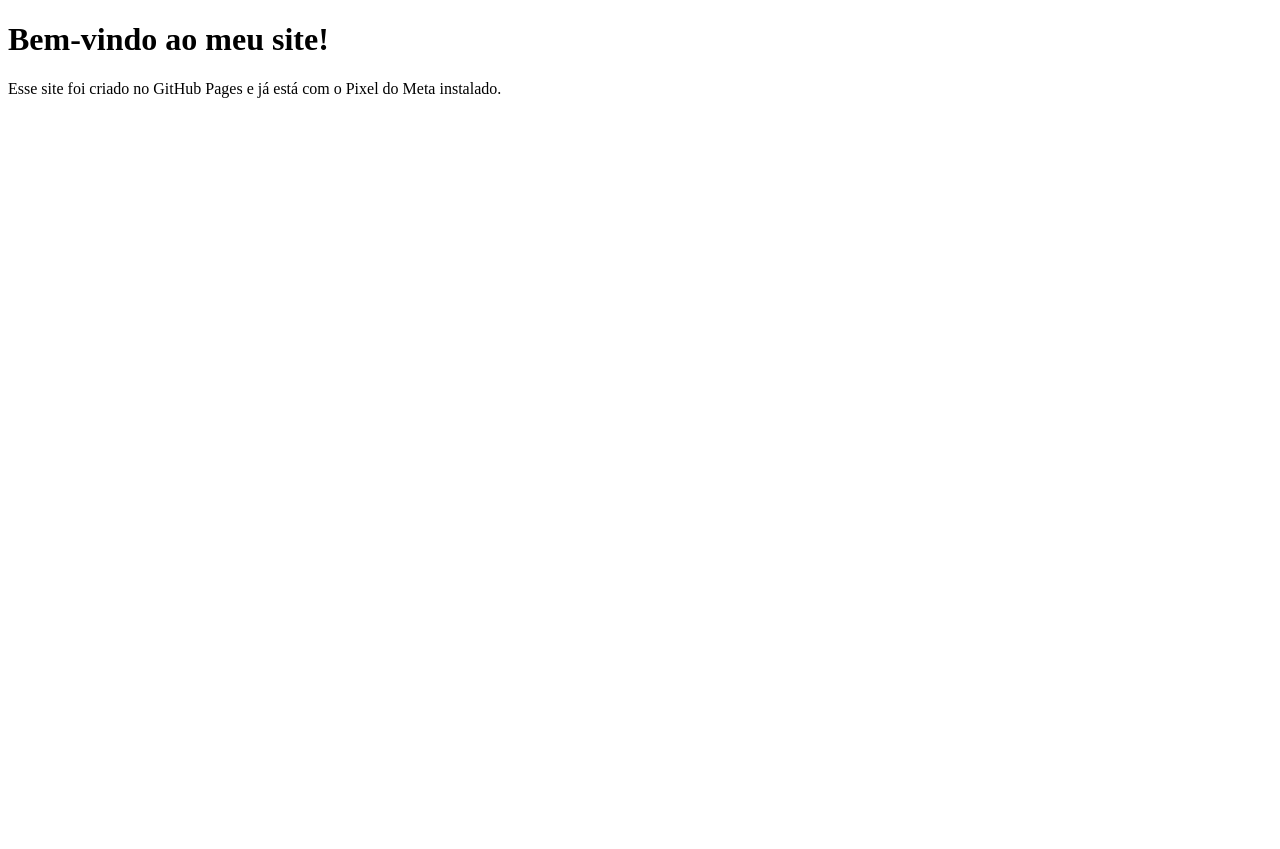
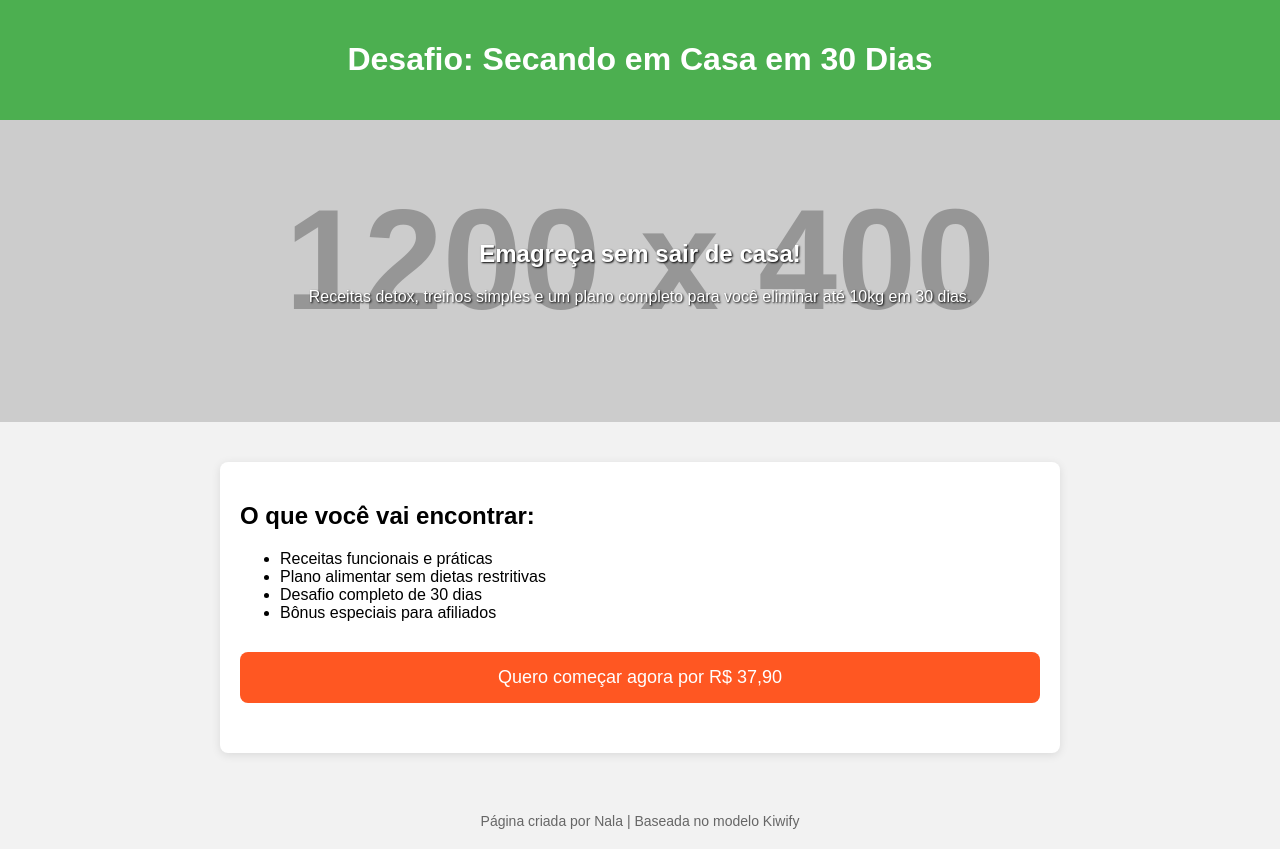
Before and after one commit to nalala555/Site-25, a plain HTML site: page index.html in a window 1280 px wide. Before the commit the page ends 800 px from the top, so only its background shows below. Drawn offline with Linux system fonts and the light colour scheme; placeholder pictures from the web are drawn by us.

Commit message:
Update index.html
Atualizando para landing page

```diff
--- a/index.html
+++ b/index.html
@@ -1,32 +1,79 @@
 <!DOCTYPE html>
-<html lang="pt-BR">
+<html lang="pt-br">
 <head>
   <meta charset="UTF-8">
-  <title>Meu Site com Pixel</title>
+  <meta name="viewport" content="width=device-width, initial-scale=1.0">
+  <title>Secando em Casa em 30 Dias</title>
+  <style>
+    body {
+      font-family: Arial, sans-serif;
+      margin: 0;
+      padding: 0;
+      background: #f2f2f2;
+    }
+    header {
+      background: #4CAF50;
+      color: white;
+      padding: 20px;
+      text-align: center;
+    }
+    .hero {
+      background: url('https://via.placeholder.com/1200x400') no-repeat center center/cover;
+      padding: 100px 20px;
+      color: white;
+      text-shadow: 1px 1px 2px black;
+      text-align: center;
+    }
+    .content {
+      max-width: 800px;
+      margin: 40px auto;
+      background: white;
+      padding: 20px;
+      border-radius: 8px;
+      box-shadow: 0 2px 10px rgba(0,0,0,0.1);
+    }
+    .cta {
+      display: block;
+      text-align: center;
+      background: #FF5722;
+      color: white;
+      padding: 15px;
+      border-radius: 8px;
+      text-decoration: none;
+      font-size: 18px;
+      margin: 30px 0;
+    }
+    footer {
+      text-align: center;
+      padding: 20px;
+      font-size: 14px;
+      color: #666;
+    }
+  </style>
+</head>
+<body>
+  <header>
+    <h1>Desafio: Secando em Casa em 30 Dias</h1>
+  </header>
 
-  <!-- INÍCIO DO PIXEL DO META -->
-  <script>
-    !function(f,b,e,v,n,t,s)
-    {if(f.fbq)return;n=f.fbq=function(){n.callMethod?
-    n.callMethod.apply(n,arguments):n.queue.push(arguments)};
-    if(!f._fbq)f._fbq=n;n.push=n;n.loaded=!0;n.version='2.0';
-    n.queue=[];t=b.createElement(e);t.async=!0;
-    t.src=v;s=b.getElementsByTagName(e)[0];
-    s.parentNode.insertBefore(t,s)}(window, document,'script',
-    'https://connect.facebook.net/en_US/fbevents.js');
+  <section class="hero">
+    <h2>Emagreça sem sair de casa!</h2>
+    <p>Receitas detox, treinos simples e um plano completo para você eliminar até 10kg em 30 dias.</p>
+  </section>
 
-    fbq('init', '695753132826426');
-    fbq('track', 'PageView');
-  </script>
-  <noscript>
-    <img height="1" width="1" style="display:none"
-    src="https://www.facebook.com/tr?id=695753132826426&ev=PageView&noscript=1"/>
-  </noscript>
-  <!-- FIM DO PIXEL DO META -->
-</head>
+  <section class="content">
+    <h2>O que você vai encontrar:</h2>
+    <ul>
+      <li>Receitas funcionais e práticas</li>
+      <li>Plano alimentar sem dietas restritivas</li>
+      <li>Desafio completo de 30 dias</li>
+      <li>Bônus especiais para afiliados</li>
+    </ul>
+    <a class="cta" href="https://pay.kiwify.com.br/8kQ76f5?afid=CfMl7tAq" target="_blank">Quero começar agora por R$ 37,90</a>
+  </section>
 
-<body>
-  <h1>Bem-vindo ao meu site!</h1>
-  <p>Esse site foi criado no GitHub Pages e já está com o Pixel do Meta instalado.</p>
+  <footer>
+    Página criada por Nala | Baseada no modelo Kiwify
+  </footer>
 </body>
 </html>
```
